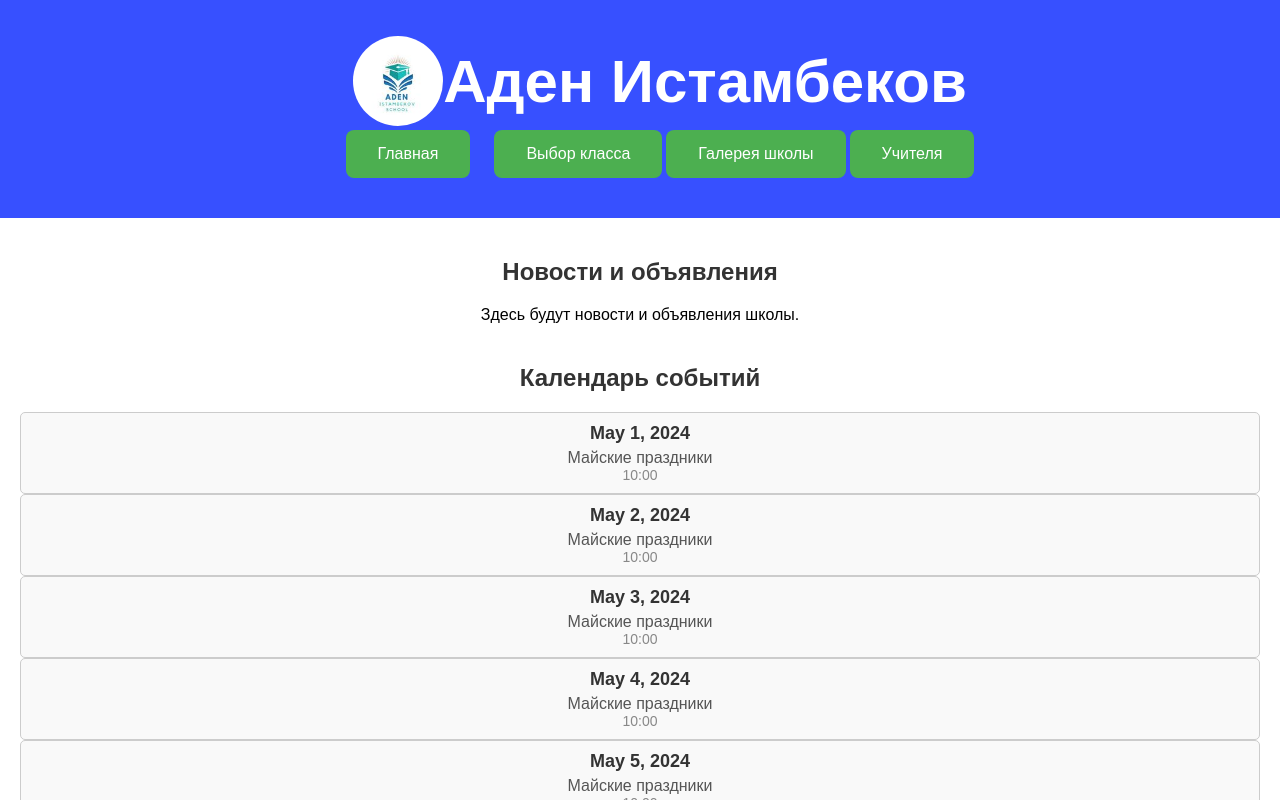
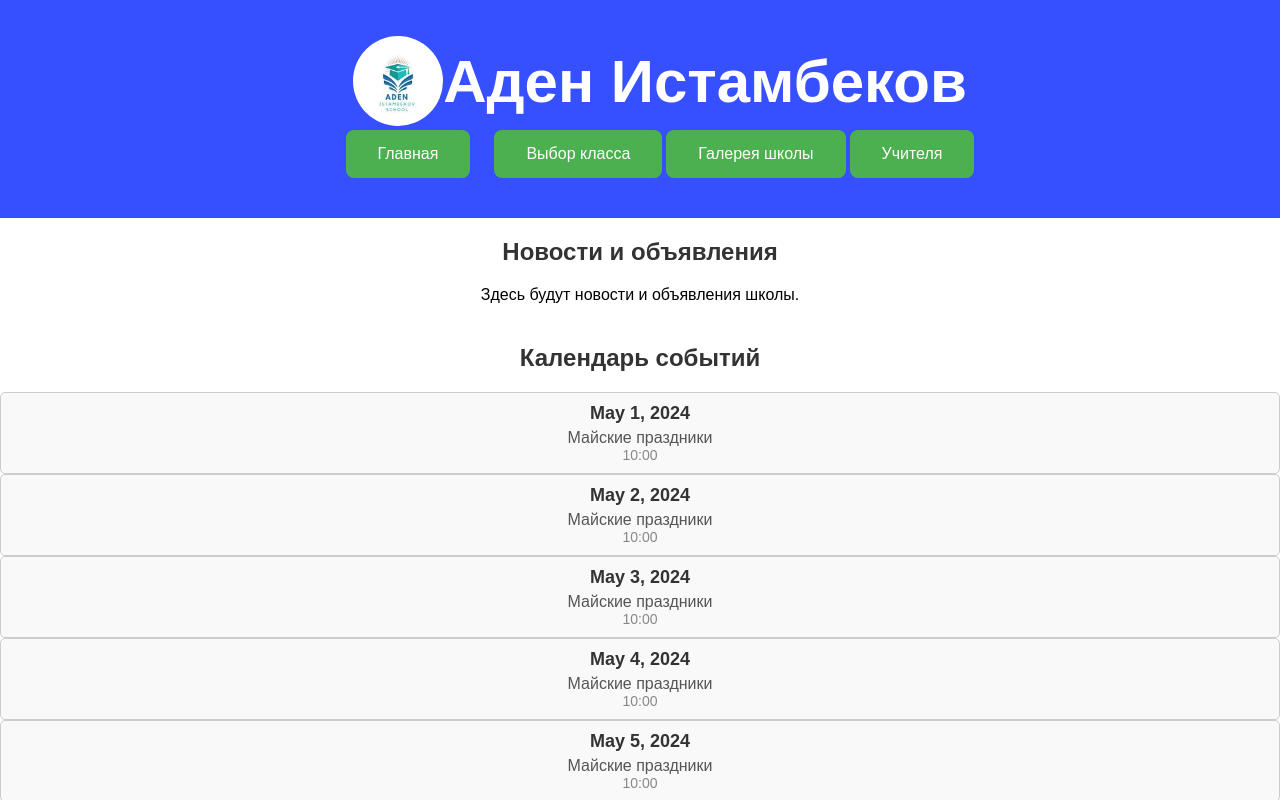
Before and after one commit to AydinKaseyinoff/school-website, a React (Create React App) app: page / in a window 1280 px wide. Shown: the top 800 px of the page. Built offline with nearby package versions, Linux system fonts and the light colour scheme.

Commit message:
delete padding to main

```diff
--- a/src/App.css
+++ b/src/App.css
@@ -13,10 +13,6 @@ header {
 
 header h1 {
   margin: 0;
-}
-
-main {
-  padding: 20px;
 }
 
 section {
```
